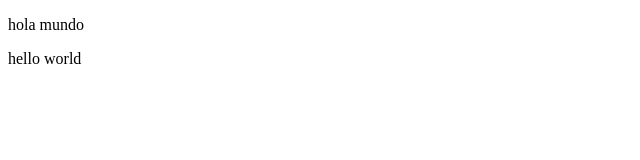
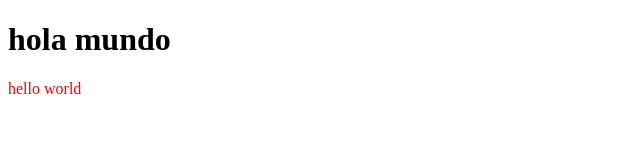
Before and after one commit to barbarabarrueta/hello-world, a plain HTML site: page index.html in a window 1280 px wide. Shown: the whole page, without its empty margins (0-640 px from the left). Drawn offline with Linux system fonts and the light colour scheme.

Commit message:
Update index.html
se agregan estilos a los textos

```diff
--- a/index.html
+++ b/index.html
@@ -7,8 +7,8 @@
     <title>Documento de html</title>
 </head>
 <body>
-    <p>hola mundo</p>
-    <p>hello world</p>
+    <h1>hola mundo</h1>
+    <p style ="color:red;">hello world</p>
 
 </body>
 </html>
```
